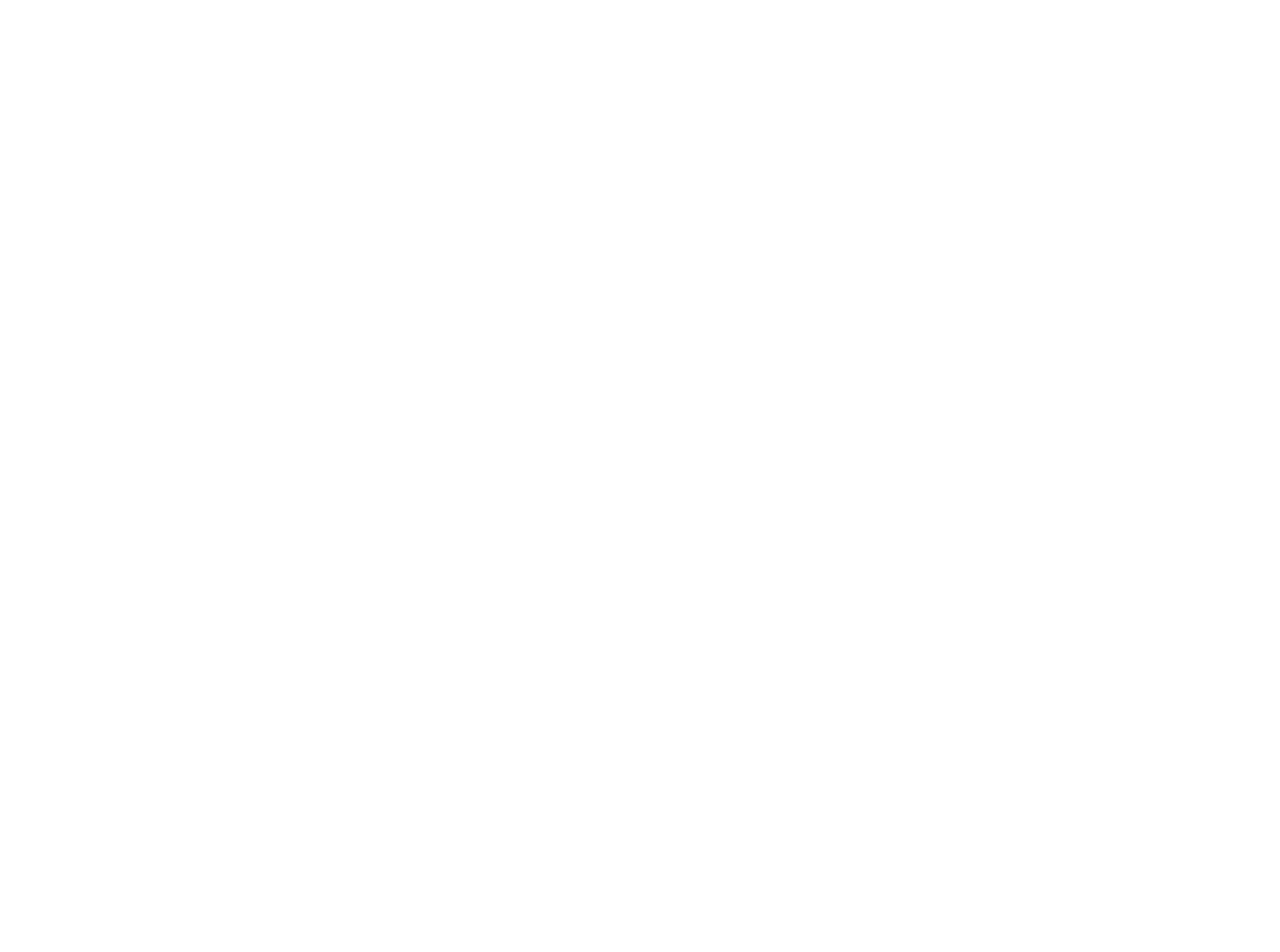
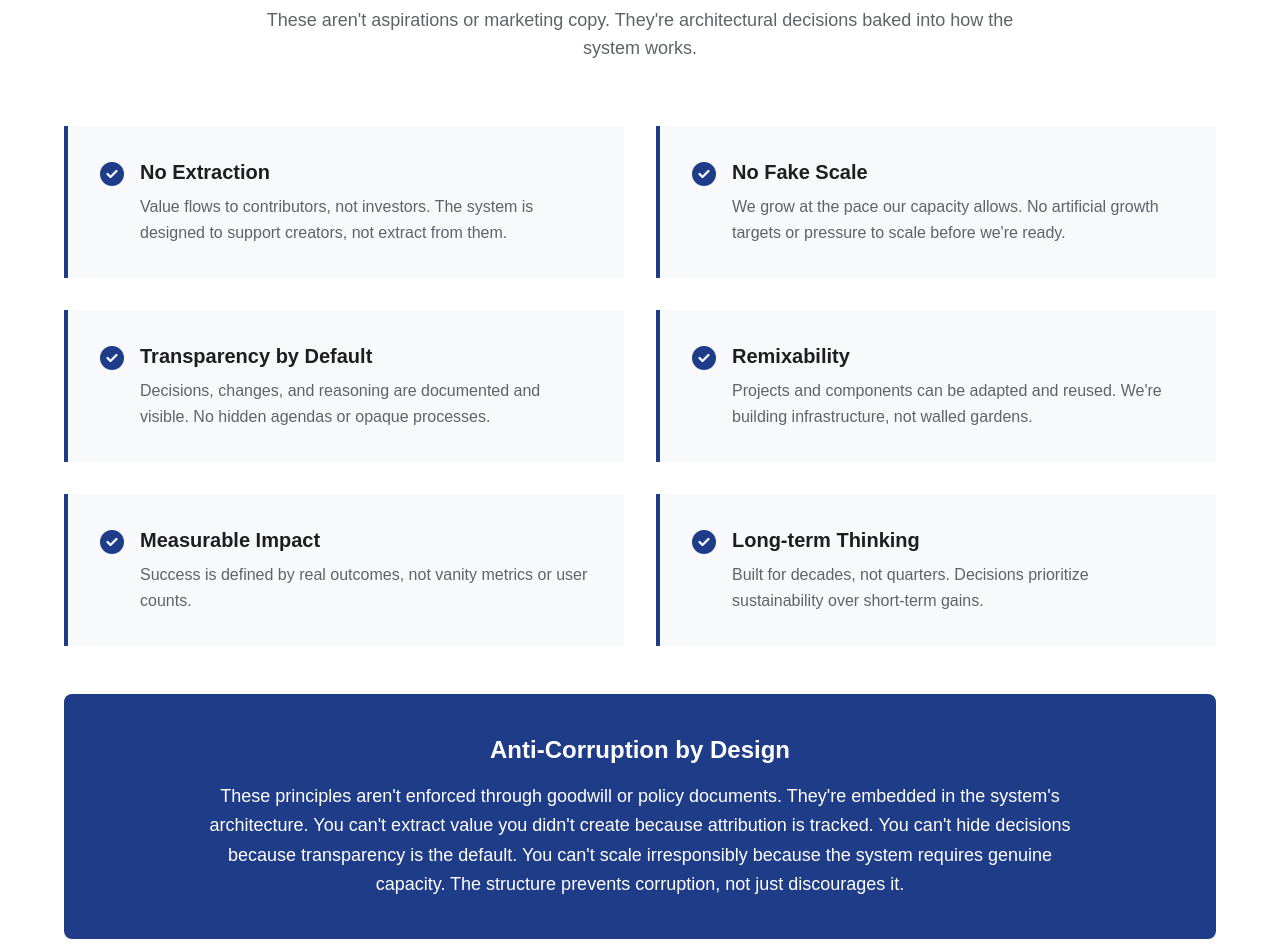
Before and after one commit to peterrobert/TUC_WEBSITE, a React (Vite) app: page / in a window 1280 px wide. Shown: the part 7140-8092 px from the top of the page. Before the commit the page ends 6981 px from the top, so only its background shows below. Built offline with nearby package versions, Linux system fonts and the light colour scheme; a web font is replaced by a local one.

Commit message:
What makes the diffrent section

```diff
--- a/src/data/landingPage.ts
+++ b/src/data/landingPage.ts
@@ -279,9 +279,51 @@ const landingPageData = {
       "The system is designed to work with whatever capacity people actually have—not the capacity we wish they had. This means slower progress, but it also means sustainable progress."
     ]
   }
+  },
+  "whatMakesDifferentData":{
+    " sectionTitle": "What Makes TUC Different",
+
+  "sectionSubtitle":
+    "These aren't aspirations or marketing copy. They're architectural decisions baked into how the system works.",
+
+  "items": [
+    {
+        "title": "No Extraction",
+      "description":
+        "Value flows to contributors, not investors. The system is designed to support creators, not extract from them.",
+    },
+    {
+        "title": "No Fake Scale",
+      "description":
+        "We grow at the pace our capacity allows. No artificial growth targets or pressure to scale before we're ready.",
+    },
+    {
+        "title": "Transparency by Default",
+      "description":
+        "Decisions, changes, and reasoning are documented and visible. No hidden agendas or opaque processes.",
+    },
+    {
+        "title": "Remixability",
+      "description":
+        "Projects and components can be adapted and reused. We're building infrastructure, not walled gardens.",
+    },
+    {
+        "title": "Measurable Impact",
+      "description":
+        "Success is defined by real outcomes, not vanity metrics or user counts.",
+    },
+    {
+        "title": "Long-term Thinking",
+      "description":
+        "Built for decades, not quarters. Decisions prioritize sustainability over short-term gains.",
+    },
+  ],
+
+  "highlightTitle": "Anti-Corruption by Design",
+
+  "highlightDescription":
+    "These principles aren't enforced through goodwill or policy documents. They're embedded in the system's architecture. You can't extract value you didn't create because attribution is tracked. You can't hide decisions because transparency is the default. You can't scale irresponsibly because the system requires genuine capacity. The structure prevents corruption, not just discourages it.",
   }
-
-
 
 }
 
--- a/src/pages/landing-page/LandingPage.tsx
+++ b/src/pages/landing-page/LandingPage.tsx
@@ -3,6 +3,7 @@ import HeroSection from "./HeroSection";
 import HowTucWorkSection from "./HowTucWorkSection";
 import WhatExistsSection from "./WhatExistsSection";
 import WhatIsTucSection from "./WhatIsTucSection";
+import WhatMakesDifferentSection from "./WhatMakesDifferentSection";
 import WhoIsBuildingSection from "./WhoIsBuildingSection";
 import WhyTucSection from "./WhyTucSection";
 
@@ -14,6 +15,7 @@ const LandingPage = () => {
     whatExistsSection,
     howTucWorksSection,
     whoIsBuildingTucSection,
+    whatMakesDifferentData,
   } = landingPageData;
   return (
     <>
@@ -23,6 +25,7 @@ const LandingPage = () => {
       <WhatExistsSection whatExistsSection={whatExistsSection} />
       <HowTucWorkSection howTucWorksSection={howTucWorksSection} />
       <WhoIsBuildingSection whoIsBuildingSection={whoIsBuildingTucSection} />
+      <WhatMakesDifferentSection data={whatMakesDifferentData} />
     </>
   );
 };
--- /dev/null
+++ b/src/pages/landing-page/WhatMakesDifferentSection.tsx
@@ -0,0 +1,106 @@
+type DifferenceItem = {
+  title: string;
+  description: string;
+};
+
+type WhatMakesDifferentSectionData = {
+  whatMakesDifferentData: {
+    sectionTitle: string;
+    sectionSubtitle: string;
+    highlightTitle: string;
+    highlightDescription: string;
+    items: DifferenceItem[];
+  };
+};
+
+const WhatMakesDifferentSection = ({ data }: WhatMakesDifferentSectionData) => {
+  return (
+    <section
+      id="what-makes-different-section"
+      className="py-12 px-4 sm:px-6 md:px-8 lg:py-20 bg-white border-y border-cool-gray"
+    >
+      <div className="max-w-6xl mx-auto">
+        {/* Header */}
+        <div className="text-center mb-12 lg:mb-16">
+          <h2 className="text-2xl sm:text-3xl md:text-4xl font-serif font-bold text-dark-gray mb-3 sm:mb-4">
+            What Makes TUC Different
+          </h2>
+
+          <div className="w-20 sm:w-24 h-1 bg-dark-cyan mx-auto mb-4 sm:mb-6"></div>
+
+          <p className="text-base sm:text-lg text-medium-gray max-w-3xl mx-auto">
+            These aren't aspirations or marketing copy. They're architectural
+            decisions baked into how the system works.
+          </p>
+        </div>
+
+        {/* Feature Grid */}
+        <div className="grid grid-cols-1 sm:grid-cols-2 gap-5 sm:gap-6 lg:gap-8 mb-10 lg:mb-12">
+          {[
+            {
+              title: "No Extraction",
+              text: "Value flows to contributors, not investors. The system is designed to support creators, not extract from them.",
+            },
+            {
+              title: "No Fake Scale",
+              text: "We grow at the pace our capacity allows. No artificial growth targets or pressure to scale before we're ready.",
+            },
+            {
+              title: "Transparency by Default",
+              text: "Decisions, changes, and reasoning are documented and visible. No hidden agendas or opaque processes.",
+            },
+            {
+              title: "Remixability",
+              text: "Projects and components can be adapted and reused. We're building infrastructure, not walled gardens.",
+            },
+            {
+              title: "Measurable Impact",
+              text: "Success is defined by real outcomes, not vanity metrics or user counts.",
+            },
+            {
+              title: "Long-term Thinking",
+              text: "Built for decades, not quarters. Decisions prioritize sustainability over short-term gains.",
+            },
+          ].map((item, index) => (
+            <div
+              key={index}
+              className="bg-pale-blue border-l-4 border-deep-blue p-5 sm:p-6 lg:p-8"
+            >
+              <div className="flex items-start space-x-3 sm:space-x-4">
+                <i className="fa-solid fa-circle-check text-deep-blue text-xl sm:text-2xl mt-1"></i>
+
+                <div>
+                  <h4 className="text-lg sm:text-xl font-semibold text-dark-gray mb-2">
+                    {item.title}
+                  </h4>
+
+                  <p className="text-sm sm:text-base text-medium-gray leading-relaxed">
+                    {item.text}
+                  </p>
+                </div>
+              </div>
+            </div>
+          ))}
+        </div>
+
+        {/* Closing Section */}
+        <div className="bg-deep-blue text-white rounded-lg p-6 sm:p-8 lg:p-10">
+          <h3 className="text-xl sm:text-2xl font-serif font-bold mb-4 text-center">
+            Anti-Corruption by Design
+          </h3>
+
+          <p className="text-base sm:text-lg leading-relaxed text-center max-w-4xl mx-auto">
+            These principles aren't enforced through goodwill or policy
+            documents. They're embedded in the system's architecture. You can't
+            extract value you didn't create because attribution is tracked. You
+            can't hide decisions because transparency is the default. You can't
+            scale irresponsibly because the system requires genuine capacity.
+            The structure prevents corruption, not just discourages it.
+          </p>
+        </div>
+      </div>
+    </section>
+  );
+};
+
+export default WhatMakesDifferentSection;
```
